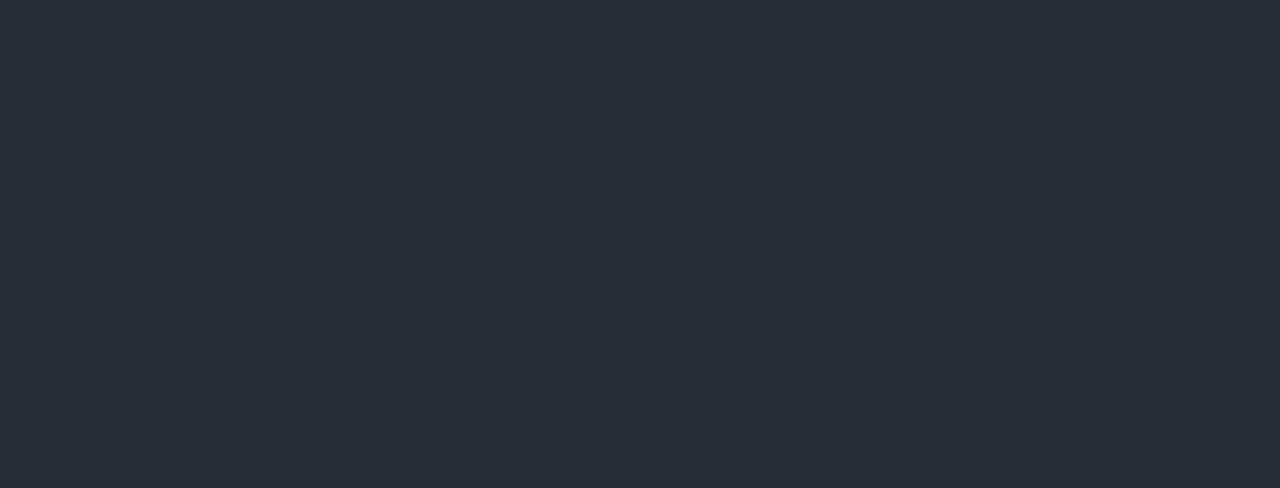
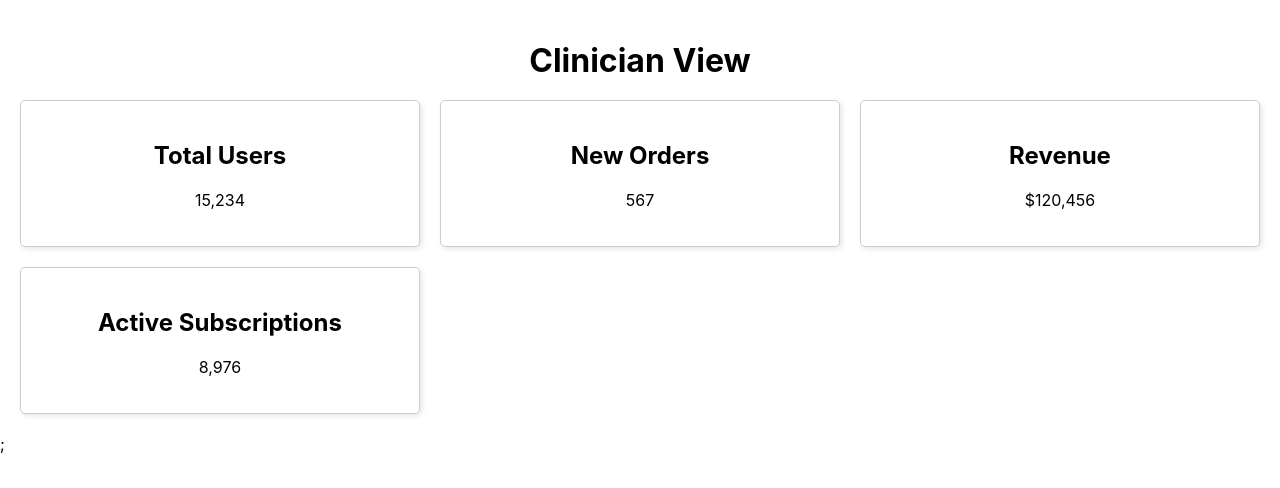
Before and after one commit to cfgcolumbus24/Team-14, a React (Create React App) app in the folder client/: page / in a window 1280 px wide. Shown: the top 488 px of the page. Built offline with nearby package versions, Linux system fonts and the light colour scheme.

Commit message:
Refactor file structure

```diff
--- a/client/src/App.js
+++ b/client/src/App.js
@@ -1,10 +1,11 @@
 import logo from "./logo.svg";
 import "./App.css";
+import Dashboard from "./components/Dashboard";
 
 function App() {
   return (
-    <div className="App">
-      <header className="App-header"></header>
+    <div>
+      <Dashboard />;
     </div>
   );
 }
--- a/client/src/components/Dashboard.js
+++ b/client/src/components/Dashboard.js
@@ -1,32 +1,31 @@
-// src/components/Dashboard.js
 import React from "react";
-import { useNavigate } from "react-router-dom";
+import "../styles/Dashboard.css";
 
 function Dashboard() {
-  const navigate = useNavigate();
+  return (
+    <div className="dashboard-container">
+      <h1 className="dashboard-title">Clinician View</h1>
 
-  const handleMenuChange = (event) => {
-    const selectedPage = event.target.value;
-    if (selectedPage === "clinicians") {
-      navigate("/clinicians");
-    } else if (selectedPage === "it-admin") {
-      navigate("/it-admin");
-    }
-  };
+      <div className="dashboard-grid">
+        {/*  First Row */}
+        <div className="dashboard-card">
+          <h2>Total Users</h2>
+          <p>15,234</p>
+        </div>
+        <div className="dashboard-card">
+          <h2>New Orders</h2>
+          <p>567</p>
+        </div>
 
-  return (
-    <div>
-      <nav style={{ background: "#333", padding: "10px", color: "white" }}>
-        <h1 style={{ display: "inline", marginRight: "20px" }}>Dashboard</h1>
-        <select onChange={handleMenuChange} style={{ padding: "5px" }}>
-          <option value="">Select Page</option>
-          <option value="clinicians">Clinicians</option>
-          <option value="it-admin">IT-Admin</option>
-        </select>
-      </nav>
-      <div style={{ padding: "20px" }}>
-        <h2>Welcome to the Dashboard</h2>
-        <p>Select an option from the dropdown menu to navigate.</p>
+        {/* Second Row */}
+        <div className="dashboard-card">
+          <h2>Revenue</h2>
+          <p>$120,456</p>
+        </div>
+        <div className="dashboard-card">
+          <h2>Active Subscriptions</h2>
+          <p>8,976</p>
+        </div>
       </div>
     </div>
   );
```
Also changed, not shown: client/src/Dashboard.js (deleted, +0 -34 lines), client/src/styles/Dashboard.css (renamed from client/src/Dashboard.css).
